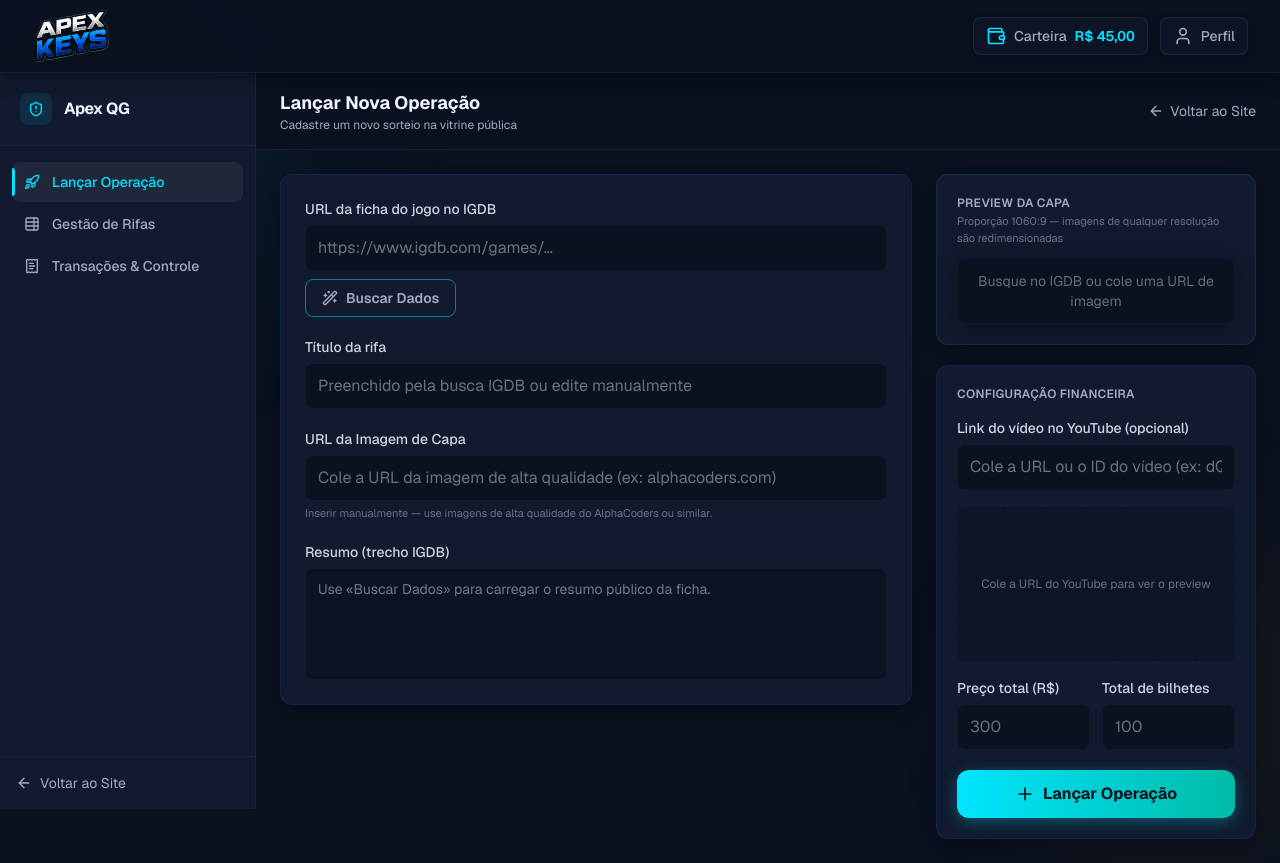
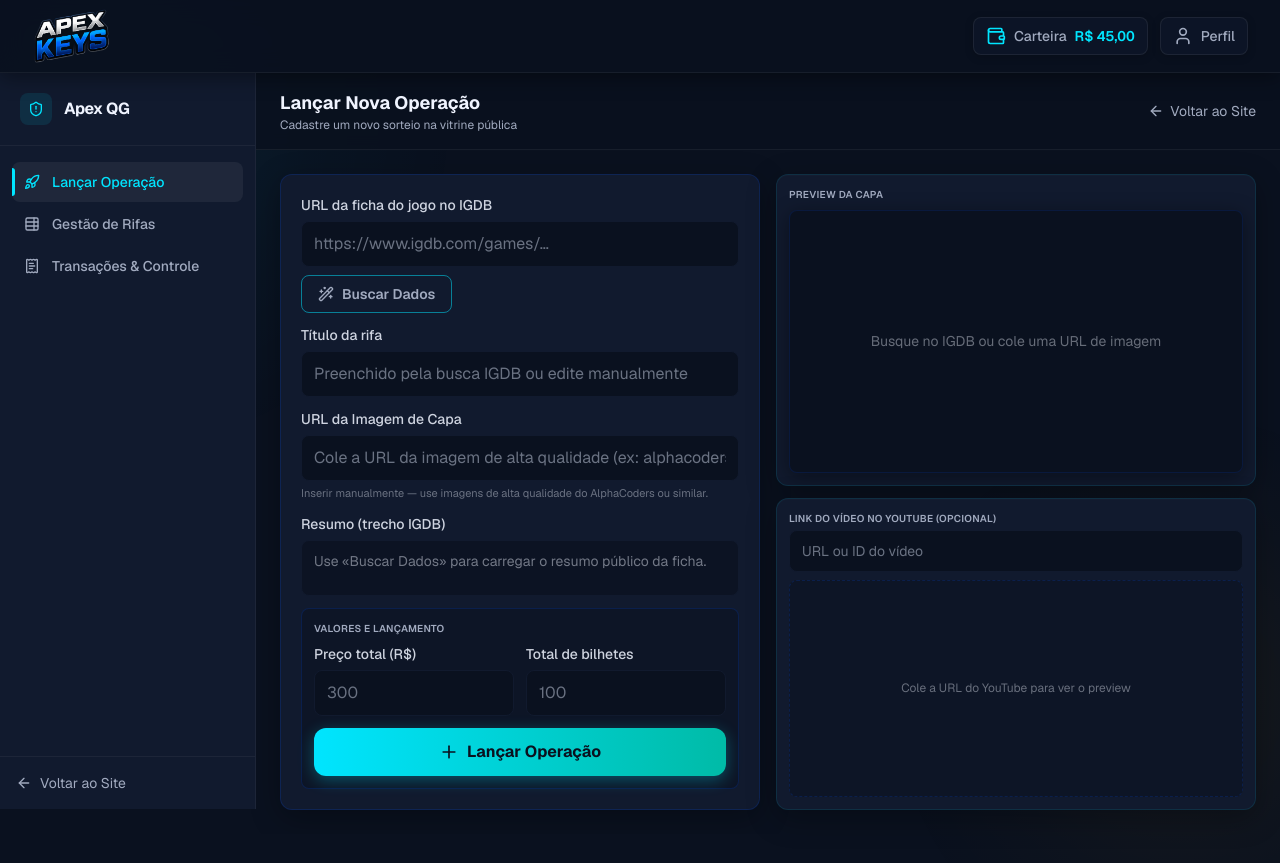
Before and after one commit to sidnei-almeida/apex-keys-website, a Next.js app: page /admin in a window 1280 px wide. After the commit the page ends 834 px from the top, so only its background shows below. Built offline with nearby package versions, Linux system fonts and the light colour scheme.

Commit message:
Update preview size, still not very good though. Will improve when in UX/UI improvement.

```diff
--- a/src/app/admin/page.tsx
+++ b/src/app/admin/page.tsx
@@ -877,11 +877,11 @@ export default function AdminPage() {
           {activeTab === "launch" ? (
             <form
               onSubmit={handleCreateOrUpdateRaffle}
-              className="grid gap-6 xl:grid-cols-[1fr_320px] xl:items-start"
+              className="grid min-h-0 grid-cols-1 gap-4 lg:max-h-[calc(100vh-8rem)] lg:grid-cols-2 lg:items-stretch"
             >
-              {/* Left — metadata */}
-              <div className="space-y-5 rounded-xl border border-apex-primary/20 bg-apex-surface p-5 shadow-[0_8px_30px_rgb(0,0,0,0.3)] sm:p-6">
-                <div className="grid gap-5 sm:grid-cols-2">
+              {/* Left — formulário compacto, scroll interno */}
+              <div className="flex min-h-0 flex-col gap-3 overflow-y-auto rounded-xl border border-apex-primary/20 bg-apex-surface p-4 shadow-[0_8px_30px_rgb(0,0,0,0.3)] sm:p-5">
+                <div className="grid gap-3 sm:grid-cols-2">
                   {/* IGDB URL */}
                   <div className="sm:col-span-2">
                     <label className="block">
@@ -1019,7 +1019,7 @@ export default function AdminPage() {
                     Resumo (trecho IGDB)
                   </span>
                   <div
-                    className={`${inputClass} min-h-[7rem] cursor-default bg-apex-bg/70 text-apex-text/90`}
+                    className={`${inputClass} min-h-[3.5rem] max-h-[5rem] overflow-y-auto cursor-default bg-apex-bg/70 text-apex-text/90`}
                     aria-readonly
                   >
                     {isTranslatingMeta ? (
@@ -1069,9 +1069,95 @@ export default function AdminPage() {
                   items={perspectivesPt}
                 />
 
+                {/* Valores e lançamento — separado dos previews */}
+                <div className="rounded-lg border border-apex-primary/20 bg-apex-bg/50 p-3">
+                  <p className="mb-2 text-[10px] font-semibold uppercase tracking-wide text-apex-text-muted">
+                    Valores e lançamento
+                  </p>
+                  <div className="grid grid-cols-2 gap-3">
+                    <label className="block">
+                      <span className="mb-1.5 block text-sm font-medium text-apex-text/85">
+                        Preço total (R$)
+                      </span>
+                      <input
+                        type="number"
+                        inputMode="decimal"
+                        min={0}
+                        step="0.01"
+                        value={totalPrice > 0 ? totalPrice : ""}
+                        onChange={(e) => {
+                          const v = parseFloat(e.target.value);
+                          setTotalPrice(Number.isFinite(v) ? v : 0);
+                        }}
+                        className={inputClass}
+                        placeholder="300"
+                      />
+                    </label>
+                    <label className="block">
+                      <span className="mb-1.5 block text-sm font-medium text-apex-text/85">
+                        Total de bilhetes
+                      </span>
+                      <input
+                        type="number"
+                        min={1}
+                        step={1}
+                        value={totalTickets > 0 ? totalTickets : ""}
+                        onChange={(e) => {
+                          const v = parseInt(e.target.value, 10);
+                          setTotalTickets(Number.isFinite(v) ? v : 0);
+                        }}
+                        className={inputClass}
+                        placeholder="100"
+                      />
+                    </label>
+                  </div>
+                  <div className="mt-3 flex flex-col gap-2 sm:flex-row sm:items-stretch">
+                    <button
+                      type="submit"
+                      disabled={isLoading || isFetchingIgdb || isTranslatingMeta}
+                      className="flex flex-1 items-center justify-center gap-2 rounded-xl bg-gradient-to-r from-apex-accent to-teal-500 py-3 font-bold text-apex-bg shadow-[0_4px_16px_rgba(0,229,255,0.3)] transition-all hover:shadow-[0_6px_22px_rgba(0,229,255,0.4)] hover:brightness-105 disabled:cursor-not-allowed disabled:opacity-50"
+                    >
+                      {isEditing ? (
+                        <Check className="size-5 shrink-0" aria-hidden />
+                      ) : (
+                        <Plus className="size-5 shrink-0" aria-hidden />
+                      )}
+                      {isLoading
+                        ? "Processando…"
+                        : isTranslatingMeta
+                          ? "Traduzindo metadados…"
+                          : isEditing
+                            ? "Salvar Alterações"
+                            : "Lançar Operação"}
+                    </button>
+                    {isEditing ? (
+                      <button
+                        type="button"
+                        disabled={isLoading}
+                        onClick={handleCancelEdit}
+                        className="shrink-0 rounded-xl border border-apex-text/20 bg-transparent px-5 py-3 text-sm font-medium text-apex-text/55 transition-colors hover:border-apex-text/35 hover:bg-apex-bg/50 hover:text-apex-text/80 disabled:cursor-not-allowed disabled:opacity-50"
+                      >
+                        Cancelar
+                      </button>
+                    ) : null}
+                  </div>
+                  {message ? (
+                    <p
+                      role="status"
+                      className={
+                        message.type === "success"
+                          ? "mt-3 text-center text-sm text-apex-success"
+                          : "mt-3 text-center text-sm text-red-400"
+                      }
+                    >
+                      {message.text}
+                    </p>
+                  ) : null}
+                </div>
+
                 {/* IGDB ref */}
                 {igdbMeta ? (
-                  <div className="rounded-lg border border-apex-primary/15 bg-apex-bg/45 p-4">
+                  <div className="rounded-lg border border-apex-primary/15 bg-apex-bg/45 p-3">
                     <p className="text-xs font-semibold uppercase tracking-wide text-apex-text-muted">
                       Referência IGDB
                     </p>
@@ -1109,20 +1195,17 @@ export default function AdminPage() {
                 ) : null}
               </div>
 
-              {/* Right — preview + config */}
-              <div className="space-y-5">
-                {/* Preview card — aspecto 1060:9, reativo ao campo manual "URL da Imagem de Capa" */}
-                <section className="rounded-xl border border-apex-accent/10 bg-apex-surface p-5 shadow-[0_8px_30px_rgb(0,0,0,0.3),inset_0_1px_1px_rgba(255,255,255,0.02)]">
-                  <p className="text-xs font-semibold uppercase tracking-wide text-apex-text-muted">
+              {/* Right — previews fixos, sempre visíveis (sticky) */}
+              <div className="flex min-h-0 flex-col gap-3 lg:sticky lg:top-24 lg:max-h-[calc(100vh-7rem)]">
+                {/* Preview da capa */}
+                <section className="flex min-h-0 flex-1 flex-col overflow-hidden rounded-xl border border-apex-accent/10 bg-apex-surface p-3 shadow-[0_8px_30px_rgb(0,0,0,0.3),inset_0_1px_1px_rgba(255,255,255,0.02)]">
+                  <p className="shrink-0 text-[10px] font-semibold uppercase tracking-wide text-apex-text-muted">
                     Preview da capa
                   </p>
-                  <p className="mt-0.5 text-[11px] text-apex-text/40">
-                    Proporção 1060:9 — imagens de qualquer resolução são redimensionadas
-                  </p>
-                  <div className="relative mt-3 flex justify-center">
-                    <div className="group relative w-full overflow-hidden rounded-lg border border-apex-primary/15 bg-apex-bg shadow-[0_4px_20px_rgb(0,0,0,0.4)] transition-all duration-300 hover:border-apex-secondary/40 hover:shadow-[0_6px_28px_rgb(0,0,0,0.5),0_0_0_1px_rgba(255,179,0,0.15)]">
+                  <div className="relative mt-2 min-h-0 flex-1">
+                    <div className="group relative size-full overflow-hidden rounded-lg border border-apex-primary/15 bg-apex-bg shadow-[0_4px_20px_rgb(0,0,0,0.4)] transition-all duration-300 hover:border-apex-secondary/40">
                       <div
-                        className={`relative aspect-[1060/9] w-full transition-opacity ${isFetchingIgdb ? "opacity-40" : ""}`}
+                        className={`relative size-full min-h-[120px] transition-opacity ${isFetchingIgdb ? "opacity-40" : ""}`}
                       >
                         {imageUrl ? (
                           <>
@@ -1147,178 +1230,59 @@ export default function AdminPage() {
                         )}
                       </div>
                       {isFetchingIgdb ? (
-                        <div className="absolute inset-0 z-20 flex flex-col items-center justify-center gap-4 rounded-lg bg-apex-bg/80 backdrop-blur-sm">
-                          <div className="relative">
-                            <span className="absolute inset-0 animate-ping rounded-full bg-apex-accent/15" />
-                            <Wand2
-                              className="relative size-8 animate-pulse text-apex-accent"
-                              aria-hidden
-                            />
-                          </div>
-                          <div className="flex flex-col items-center gap-1 px-4 text-center">
-                            <p
-                              key={igdbStep}
-                              className="text-xs font-semibold text-apex-accent/85"
-                            >
-                              {IGDB_LOADING_STEPS[igdbStep]}
-                            </p>
-                            <div className="mt-1 flex gap-1">
-                              {IGDB_LOADING_STEPS.map((_, i) => (
-                                <span
-                                  key={i}
-                                  className={`block h-[3px] w-4 rounded-full transition-all duration-500 ${
-                                    i <= igdbStep
-                                      ? "bg-apex-accent/80"
-                                      : "bg-apex-text-muted/25"
-                                  }`}
-                                />
-                              ))}
-                            </div>
-                          </div>
+                        <div className="absolute inset-0 z-20 flex flex-col items-center justify-center gap-3 rounded-lg bg-apex-bg/80 backdrop-blur-sm">
+                          <Wand2 className="size-6 animate-pulse text-apex-accent" aria-hidden />
+                          <p key={igdbStep} className="text-xs font-medium text-apex-accent/90">
+                            {IGDB_LOADING_STEPS[igdbStep]}
+                          </p>
                         </div>
                       ) : null}
                     </div>
                   </div>
-                  {title ? (
-                    <p className="mt-3 truncate text-center text-sm font-semibold text-apex-text/90">
-                      {title}
-                    </p>
-                  ) : null}
                 </section>
 
-                {/* Config card — YouTube + price + tickets + submit */}
-                <section className="rounded-xl border border-apex-primary/20 bg-apex-surface p-5 shadow-[0_8px_30px_rgb(0,0,0,0.3)]">
-                  <p className="mb-4 text-xs font-semibold uppercase tracking-wide text-apex-text-muted">
-                    Configuração financeira
-                  </p>
-                  <div className="space-y-4">
-                    <label className="block">
-                      <span className="mb-1.5 block text-sm font-medium text-apex-text/85">
-                        Link do vídeo no YouTube (opcional)
-                      </span>
-                      <input
-                        type="text"
-                        value={videoId}
-                        onChange={(e) => {
-                          const v = e.target.value;
-                          const extracted = extractYoutubeVideoId(v);
-                          setVideoId(extracted ?? v);
-                        }}
-                        onBlur={(e) => {
-                          const v = e.target.value;
-                          const extracted = extractYoutubeVideoId(v);
-                          if (extracted) setVideoId(extracted);
-                        }}
-                        className={inputClass}
-                        placeholder="Cole a URL ou o ID do vídeo (ex: dQw4w9WgXcQ)"
-                      />
-                    </label>
-
-                    {/* Preview do vídeo YouTube — reativo ao campo acima */}
+                {/* Preview do vídeo YouTube */}
+                <section className="flex min-h-0 flex-1 flex-col overflow-hidden rounded-xl border border-apex-accent/10 bg-apex-surface p-3 shadow-[0_8px_30px_rgb(0,0,0,0.3),inset_0_1px_1px_rgba(255,255,255,0.02)]">
+                  <label className="shrink-0">
+                    <span className="mb-1 block text-[10px] font-semibold uppercase tracking-wide text-apex-text-muted">
+                      Link do vídeo no YouTube (opcional)
+                    </span>
+                    <input
+                      type="text"
+                      value={videoId}
+                      onChange={(e) => {
+                        const v = e.target.value;
+                        const extracted = extractYoutubeVideoId(v);
+                        setVideoId(extracted ?? v);
+                      }}
+                      onBlur={(e) => {
+                        const v = e.target.value;
+                        const extracted = extractYoutubeVideoId(v);
+                        if (extracted) setVideoId(extracted);
+                      }}
+                      className={`${inputClass} py-2 text-sm`}
+                      placeholder="URL ou ID do vídeo"
+                    />
+                  </label>
+
+                  <div className="relative mt-2 min-h-0 flex-1">
                     {videoIdForApi(videoId) ? (
-                      <div className="overflow-hidden rounded-lg border border-apex-primary/15 bg-apex-bg">
-                        <p className="border-b border-white/[0.06] px-3 py-1.5 text-[10px] font-semibold uppercase tracking-wide text-apex-text-muted">
-                          Preview do vídeo
-                        </p>
-                        <div className="relative aspect-video w-full">
-                          <iframe
-                            title="Preview do vídeo do YouTube"
-                            src={`https://www.youtube.com/embed/${videoIdForApi(videoId)}?rel=0`}
-                            className="absolute inset-0 size-full"
-                            allow="accelerometer; autoplay; clipboard-write; encrypted-media; gyroscope; picture-in-picture"
-                            allowFullScreen
-                          />
-                        </div>
+                      <div className="absolute inset-0 overflow-hidden rounded-lg border border-apex-primary/15 bg-apex-bg">
+                        <iframe
+                          title="Preview do vídeo do YouTube"
+                          src={`https://www.youtube.com/embed/${videoIdForApi(videoId)}?rel=0`}
+                          className="size-full"
+                          allow="accelerometer; autoplay; clipboard-write; encrypted-media; gyroscope; picture-in-picture"
+                          allowFullScreen
+                        />
                       </div>
                     ) : (
-                      <div className="flex aspect-video w-full items-center justify-center rounded-lg border border-dashed border-apex-primary/20 bg-apex-bg/50">
+                      <div className="flex size-full min-h-[100px] items-center justify-center rounded-lg border border-dashed border-apex-primary/20 bg-apex-bg/50">
                         <p className="text-center text-xs text-apex-text/40">
                           Cole a URL do YouTube para ver o preview
                         </p>
                       </div>
                     )}
-
-                    <div className="grid grid-cols-2 gap-3">
-                      <label className="block">
-                        <span className="mb-1.5 block text-sm font-medium text-apex-text/85">
-                          Preço total (R$)
-                        </span>
-                        <input
-                          type="number"
-                          inputMode="decimal"
-                          min={0}
-                          step="0.01"
-                          value={totalPrice > 0 ? totalPrice : ""}
-                          onChange={(e) => {
-                            const v = parseFloat(e.target.value);
-                            setTotalPrice(Number.isFinite(v) ? v : 0);
-                          }}
-                          className={inputClass}
-                          placeholder="300"
-                        />
-                      </label>
-                      <label className="block">
-                        <span className="mb-1.5 block text-sm font-medium text-apex-text/85">
-                          Total de bilhetes
-                        </span>
-                        <input
-                          type="number"
-                          min={1}
-                          step={1}
-                          value={totalTickets > 0 ? totalTickets : ""}
-                          onChange={(e) => {
-                            const v = parseInt(e.target.value, 10);
-                            setTotalTickets(Number.isFinite(v) ? v : 0);
-                          }}
-                          className={inputClass}
-                          placeholder="100"
-                        />
-                      </label>
-                    </div>
-
-                    <div className="flex flex-col gap-2 pt-1 sm:flex-row sm:items-stretch">
-                      <button
-                        type="submit"
-                        disabled={isLoading || isFetchingIgdb || isTranslatingMeta}
-                        className="flex flex-1 items-center justify-center gap-2 rounded-xl bg-gradient-to-r from-apex-accent to-teal-500 py-3 font-bold text-apex-bg shadow-[0_4px_16px_rgba(0,229,255,0.3)] transition-all hover:shadow-[0_6px_22px_rgba(0,229,255,0.4)] hover:brightness-105 disabled:cursor-not-allowed disabled:opacity-50"
-                      >
-                        {isEditing ? (
-                          <Check className="size-5 shrink-0" aria-hidden />
-                        ) : (
-                          <Plus className="size-5 shrink-0" aria-hidden />
-                        )}
-                        {isLoading
-                          ? "Processando…"
-                          : isTranslatingMeta
-                            ? "Traduzindo metadados…"
-                            : isEditing
-                              ? "Salvar Alterações"
-                              : "Lançar Operação"}
-                      </button>
-                      {isEditing ? (
-                        <button
-                          type="button"
-                          disabled={isLoading}
-                          onClick={handleCancelEdit}
-                          className="shrink-0 rounded-xl border border-apex-text/20 bg-transparent px-5 py-3 text-sm font-medium text-apex-text/55 transition-colors hover:border-apex-text/35 hover:bg-apex-bg/50 hover:text-apex-text/80 disabled:cursor-not-allowed disabled:opacity-50"
-                        >
-                          Cancelar
-                        </button>
-                      ) : null}
-                    </div>
-
-                    {message ? (
-                      <p
-                        role="status"
-                        className={
-                          message.type === "success"
-                            ? "text-center text-sm text-apex-success"
-                            : "text-center text-sm text-red-400"
-                        }
-                      >
-                        {message.text}
-                      </p>
-                    ) : null}
                   </div>
                 </section>
               </div>
--- a/src/app/page.tsx
+++ b/src/app/page.tsx
@@ -139,7 +139,7 @@ export default function Home() {
                 key={raffle.id}
                 className={`group overflow-hidden rounded-xl bg-apex-surface ${edgeSurface} transition-all duration-300 hover:-translate-y-1 hover:border-apex-accent/40 hover:shadow-[0_12px_40px_rgb(0,0,0,0.45),0_0_0_1px_rgba(0,229,255,0.1),inset_0_1px_1px_rgba(255,255,255,0.04)]`}
               >
-                <div className="relative flex aspect-[1060/9] w-full items-center justify-center overflow-hidden border-b border-white/[0.05] bg-apex-bg transition-colors duration-300 group-hover:border-apex-accent/15">
+                <div className="relative flex aspect-video w-full items-center justify-center overflow-hidden border-b border-white/[0.05] bg-apex-bg transition-colors duration-300 group-hover:border-apex-accent/15">
                   {raffle.imageUrl ? (
                     <>
                       {/* Camada de fundo — mesma imagem + desfoque pesado */}
```
